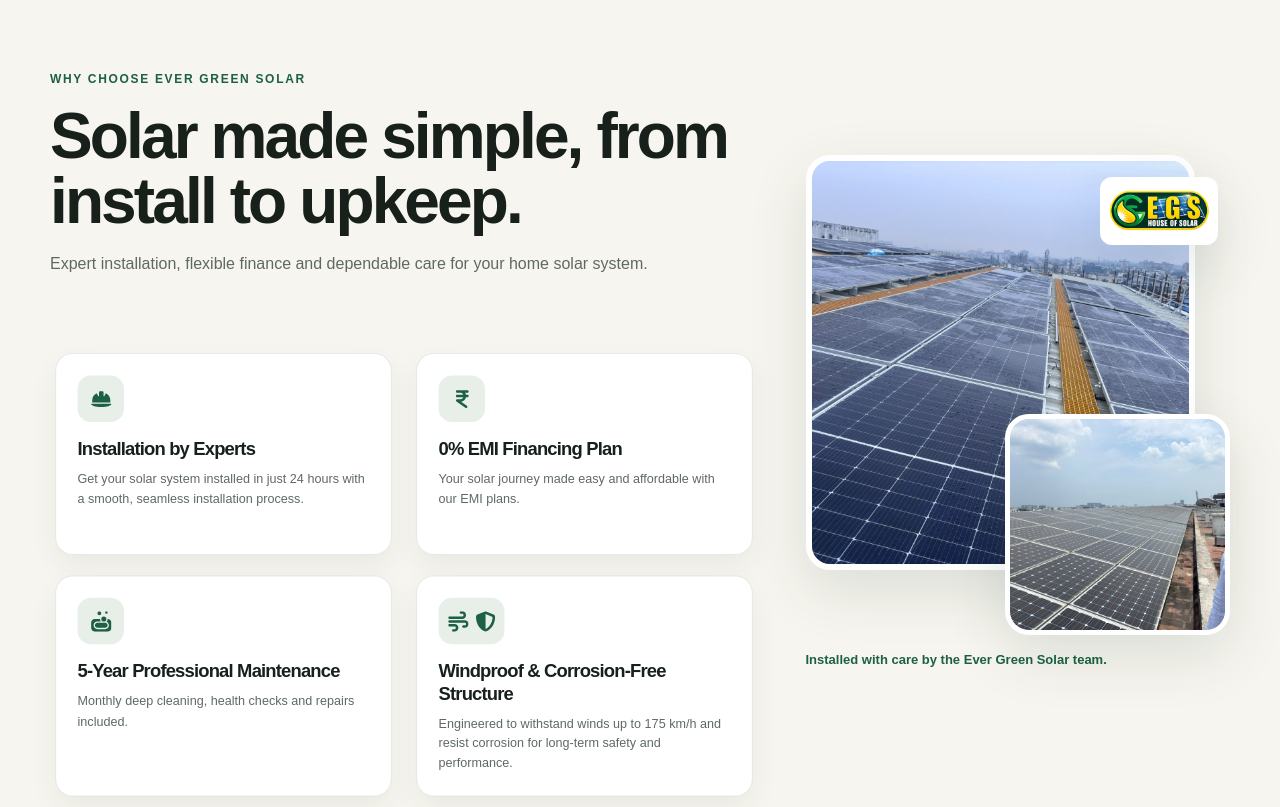
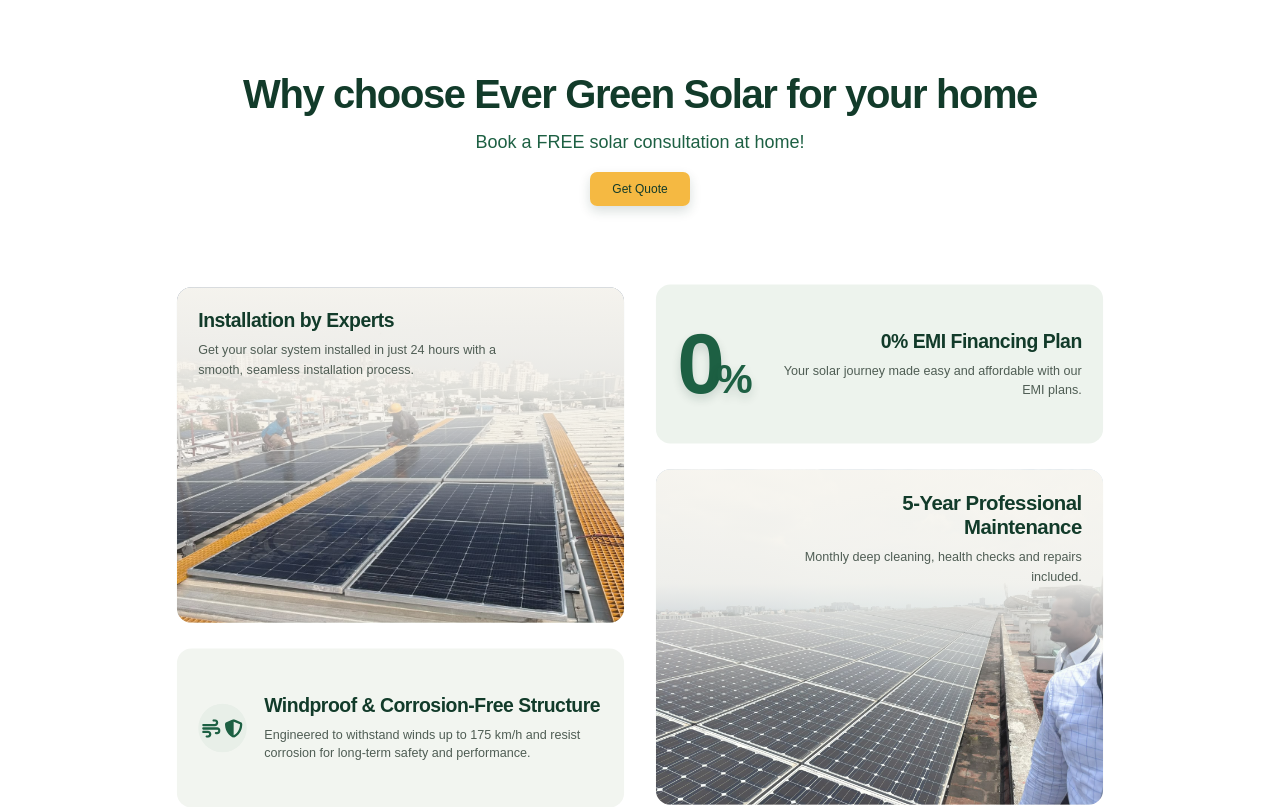
Before and after one commit to zhaivondigital/solarcell, a React (Vite) app: page / in a window 1280 px wide. Shown: the part 4180-4987 px from the top of the page. Built offline with nearby package versions, Linux system fonts and the light colour scheme.

Commit message:
Added Latest Changes

```diff
--- a/src/App.jsx
+++ b/src/App.jsx
@@ -13,16 +13,13 @@
 import {
   FaBuilding,
   FaCircleCheck,
-  FaHelmetSafety,
   FaHouse,
-  FaIndianRupeeSign,
   FaIndustry,
   FaLandmark,
   FaMagnifyingGlass,
   FaPlug,
   FaRulerCombined,
   FaShieldHalved,
-  FaSoap,
   FaScrewdriverWrench,
   FaWind,
 } from "react-icons/fa6";
@@ -751,58 +748,63 @@
 
         <section className="why-egs" data-reveal-section>
           <div className="container why-egs-layout">
-            <div className="why-egs-content">
-              <div className="eyebrow">Why choose Ever Green Solar</div>
-              <h2>Solar made simple, from install to upkeep.</h2>
-              <p className="muted why-egs-intro">
-                Expert installation, flexible finance and dependable care for
-                your home solar system.
-              </p>
-              <div className="why-egs-grid">
-                {[
-                  {
-                    title: "Installation by Experts",
-                    text: "Get your solar system installed in just 24 hours with a smooth, seamless installation process.",
-                    icon: <FaHelmetSafety />,
-                    accent: "expert",
-                  },
-                  {
-                    title: "0% EMI Financing Plan",
-                    text: "Your solar journey made easy and affordable with our EMI plans.",
-                    icon: <FaIndianRupeeSign />,
-                    accent: "finance",
-                  },
-                  {
-                    title: "5-Year Professional Maintenance",
-                    text: "Monthly deep cleaning, health checks and repairs included.",
-                    icon: <FaSoap />,
-                    accent: "maintenance",
-                  },
-                  {
-                    title: "Windproof & Corrosion-Free Structure",
-                    text: "Engineered to withstand winds up to 175 km/h and resist corrosion for long-term safety and performance.",
-                    icon: <><FaWind /><FaShieldHalved /></>,
-                    accent: "structure",
-                  },
-                ].map(({ title, text, icon, accent }) => (
-                  <article className={`why-egs-card ${accent}`} data-card key={title}>
-                    <span className="why-egs-icon" aria-hidden="true">{icon}</span>
-                    <h3>{title}</h3>
-                    <p>{text}</p>
-                  </article>
-                ))}
-              </div>
-            </div>
-            <div className="why-egs-team">
-              <div className="why-egs-team-images">
-                {employeeImages.map(({ src, alt }, index) => (
-                  <figure className={`why-egs-employee employee-${index + 1}`} key={src}>
-                    <img src={src} alt={alt} loading="lazy" />
-                  </figure>
-                ))}
-                <img className="why-egs-brand" src="/egs-house-of-solar-logo.png" alt="Ever Green Solar" loading="lazy" />
-              </div>
-              <p>Installed with care by the Ever Green Solar team.</p>
+            <header className="why-egs-heading">
+              <h2>Why choose Ever Green Solar for your home</h2>
+              <p>Book a FREE solar consultation at home!</p>
+              <Button href="/contact" variant="dark" className="why-egs-quote">
+                Get Quote
+              </Button>
+            </header>
+            <div className="why-egs-grid">
+              <article className="why-egs-card expert" data-card>
+                <img
+                  className="why-egs-card-image"
+                  src="/gallery%20section/WhatsApp%20Image%202026-09-30%20at%207.16.50%20PM.jpeg"
+                  alt="Technicians installing rooftop solar panels"
+                  loading="lazy"
+                />
+                <div className="why-egs-card-copy">
+                  <h3>Installation by Experts</h3>
+                  <p>
+                    Get your solar system installed in just 24 hours with a
+                    smooth, seamless installation process.
+                  </p>
+                </div>
+              </article>
+              <article className="why-egs-card finance" data-card>
+                <span className="why-egs-finance-mark" aria-hidden="true">
+                  0<small>%</small>
+                </span>
+                <div className="why-egs-card-copy">
+                  <h3>0% EMI Financing Plan</h3>
+                  <p>Your solar journey made easy and affordable with our EMI plans.</p>
+                </div>
+              </article>
+              <article className="why-egs-card maintenance" data-card>
+                <img
+                  className="why-egs-card-image"
+                  src={employeeImages[1].src}
+                  alt={employeeImages[1].alt}
+                  loading="lazy"
+                />
+                <div className="why-egs-card-copy">
+                  <h3>5-Year Professional Maintenance</h3>
+                  <p>Monthly deep cleaning, health checks and repairs included.</p>
+                </div>
+              </article>
+              <article className="why-egs-card structure" data-card>
+                <span className="why-egs-icon" aria-hidden="true">
+                  <FaWind />
+                  <FaShieldHalved />
+                </span>
+                <div className="why-egs-card-copy">
+                  <h3>Windproof &amp; Corrosion-Free Structure</h3>
+                  <p>
+                    Engineered to withstand winds up to 175 km/h and resist
+                    corrosion for long-term safety and performance.
+                  </p>
+                </div>
+              </article>
             </div>
           </div>
         </section>
--- a/src/index.css
+++ b/src/index.css
@@ -502,25 +502,37 @@
 .brand-marquee-card .brand-logo-fallback{font-size:14px}
 .hero:before{background-image:linear-gradient(90deg,rgba(9,34,24,.84) 0%,rgba(9,34,24,.55) 50%,rgba(9,34,24,.18) 100%),url("https://images.unsplash.com/photo-1509391366360-2e959784a276?auto=format&fit=crop&w=2200&q=85");background-position:center 45%;background-size:cover}
 
-.why-egs{background:var(--ivory)}
-.why-egs-layout{display:grid;grid-template-columns:minmax(0,1.25fr) minmax(300px,.75fr);align-items:center;gap:48px}
-.why-egs-content h2{max-width:720px;margin-top:14px}
-.why-egs-intro{max-width:600px;margin:17px 0 28px}
-.why-egs-grid{display:grid;grid-template-columns:repeat(2,minmax(0,1fr));gap:14px}
-.why-egs-card{min-height:208px;padding:22px;border:1px solid rgba(18,59,42,.1);border-radius:18px;background:#fff;box-shadow:0 12px 28px rgba(18,59,42,.06);transition:transform .25s ease,box-shadow .25s ease}
-.why-egs-card:hover{transform:translateY(-4px);box-shadow:var(--shadow)}
-.why-egs-icon{display:flex;align-items:center;gap:7px;width:48px;height:48px;justify-content:center;margin-bottom:17px;border-radius:14px;background:var(--sage);color:var(--forest);font-size:21px}
-.why-egs-card h3{font-size:19px;line-height:1.2}
-.why-egs-card p{margin:9px 0 0;color:#5f6963;font-size:13px;line-height:1.6}
-.why-egs-card.structure .why-egs-icon{width:68px}
-.why-egs-team{min-width:0}
-.why-egs-team-images{position:relative;min-height:480px}
-.why-egs-employee{position:absolute;overflow:hidden;margin:0;border:6px solid #fff;border-radius:24px;background:var(--sage);box-shadow:var(--shadow)}
-.why-egs-employee img{width:100%;height:100%;object-fit:cover}
-.why-egs-employee.employee-1{inset:0 35px 65px 0}
-.why-egs-employee.employee-2{right:0;bottom:0;width:53%;height:46%;border-width:5px}
-.why-egs-brand{position:absolute;top:22px;right:12px;width:118px;height:68px;padding:8px;border-radius:12px;background:#fff;object-fit:contain;box-shadow:var(--shadow)}
-.why-egs-team>p{margin:15px 0 0;color:var(--forest);font-size:13px;font-weight:800}
+.why-egs{background:#fff}
+.why-egs-layout{display:grid;justify-items:center;gap:36px}
+.why-egs-heading{text-align:center}
+.why-egs-heading h2{color:var(--ever);font-size:clamp(28px,3.2vw,40px);line-height:1.2;letter-spacing:-.035em}
+.why-egs-heading p{margin:10px 0 18px;color:var(--forest);font-size:18px}
+.why-egs-quote{padding:10px 22px!important;border-radius:7px!important;background:var(--gold)!important;color:var(--ever)!important;font-size:12px;box-shadow:0 5px 12px rgba(18,59,42,.16)}
+.why-egs-grid{width:min(100%,940px);display:grid;grid-template-columns:repeat(2,minmax(0,1fr));grid-template-rows:repeat(3,minmax(164px,auto));grid-template-areas:"expert finance" "expert maintenance" "structure maintenance";gap:18px}
+.why-egs-card{position:relative;min-width:0;overflow:hidden;padding:22px;border:0;border-radius:15px;background:#f2f5f0;box-shadow:none;transition:transform .25s ease,box-shadow .25s ease}
+.why-egs-card:hover{transform:translateY(-3px);box-shadow:0 14px 28px rgba(18,59,42,.12)}
+.why-egs-card.expert{grid-area:expert;background:var(--sage)}
+.why-egs-card.finance{grid-area:finance;display:flex;align-items:center;gap:14px;padding:14px 22px;background:#edf3ed}
+.why-egs-card.maintenance{grid-area:maintenance;background:var(--ivory)}
+.why-egs-card.structure{grid-area:structure;display:flex;align-items:center;gap:18px}
+.why-egs-card-image{position:absolute;inset:0;width:100%;height:100%;object-fit:cover}
+.why-egs-card.expert .why-egs-card-image{object-position:center 54%}
+.why-egs-card.maintenance .why-egs-card-image{object-position:center}
+.why-egs-card.expert::after,.why-egs-card.maintenance::after{position:absolute;inset:0;content:"";pointer-events:none}
+.why-egs-card.expert::after{background:linear-gradient(180deg,rgba(247,245,239,.98) 0%,rgba(247,245,239,.88) 31%,rgba(247,245,239,.08) 72%)}
+.why-egs-card.maintenance::after{background:linear-gradient(180deg,rgba(247,245,239,.98) 0%,rgba(247,245,239,.9) 34%,rgba(247,245,239,.08) 69%)}
+.why-egs-card-copy{position:relative;z-index:1}
+.why-egs-card h3{color:var(--ever);font-size:20px;line-height:1.2;letter-spacing:-.025em}
+.why-egs-card p{margin:9px 0 0;color:#4f5d54;font-size:13px;line-height:1.5}
+.why-egs-card.expert .why-egs-card-copy{max-width:330px}
+.why-egs-card.maintenance .why-egs-card-copy{margin-left:29%;text-align:right}
+.why-egs-card.maintenance h3{font-size:21px}
+.why-egs-finance-mark{flex:none;color:var(--forest);font-size:88px;font-weight:900;line-height:.9;letter-spacing:-.1em;text-shadow:0 5px 10px rgba(18,59,42,.16)}
+.why-egs-finance-mark small{font-size:.48em;letter-spacing:-.08em}
+.why-egs-card.finance .why-egs-card-copy{text-align:right}
+.why-egs-icon{display:flex;flex:none;align-items:center;gap:4px;width:50px;height:50px;justify-content:center;border-radius:50%;background:var(--sage);color:var(--forest);font-size:19px}
+.why-egs-card.structure h3{font-size:20px}
+.why-egs-card.structure p{margin-top:8px}
 
 @keyframes solarMarquee{to{transform:translateX(-50%)}}
 @media(max-width:900px){
@@ -530,8 +542,7 @@
   .nav-inner{position:relative}
   .subsidy-grid{gap:30px}
   .subsidy-grid{grid-template-columns:1fr}
-  .why-egs-layout{grid-template-columns:1fr;gap:32px}
-  .why-egs-team-images{min-height:min(70vw,500px)}
+  .why-egs-grid{width:min(100%,780px);grid-template-rows:repeat(3,minmax(164px,auto))}
 }
 @media(max-width:700px){
   .brand-marquee-heading{align-items:flex-start;flex-direction:column;gap:10px}
@@ -563,12 +574,15 @@
   .component-quality-visual{min-height:240px}
   .brand-marquee-section{margin-top:38px}
   .brand-marquee-card{width:145px;height:88px}
-  .why-egs-grid{grid-template-columns:1fr}
-  .why-egs-card{min-height:0;padding:19px}
-  .why-egs-team-images{min-height:390px}
-  .why-egs-employee.employee-1{inset:0 22px 52px 0}
-  .why-egs-employee.employee-2{width:58%;height:45%}
-  .why-egs-brand{width:96px;height:58px}
+  .why-egs-layout{gap:28px}
+  .why-egs-heading h2{font-size:30px}
+  .why-egs-heading p{font-size:15px}
+  .why-egs-grid{grid-template-columns:1fr;grid-template-rows:none;grid-template-areas:"expert" "finance" "maintenance" "structure";gap:14px}
+  .why-egs-card.expert,.why-egs-card.maintenance{min-height:310px}
+  .why-egs-card.finance{min-height:142px}
+  .why-egs-card.structure{min-height:190px}
+  .why-egs-card.maintenance .why-egs-card-copy{margin-left:24%}
+  .why-egs-finance-mark{font-size:76px}
 }
 @media(prefers-reduced-motion:reduce){
   .trust-marquee-track,.brand-marquee-track{animation:none}
```
